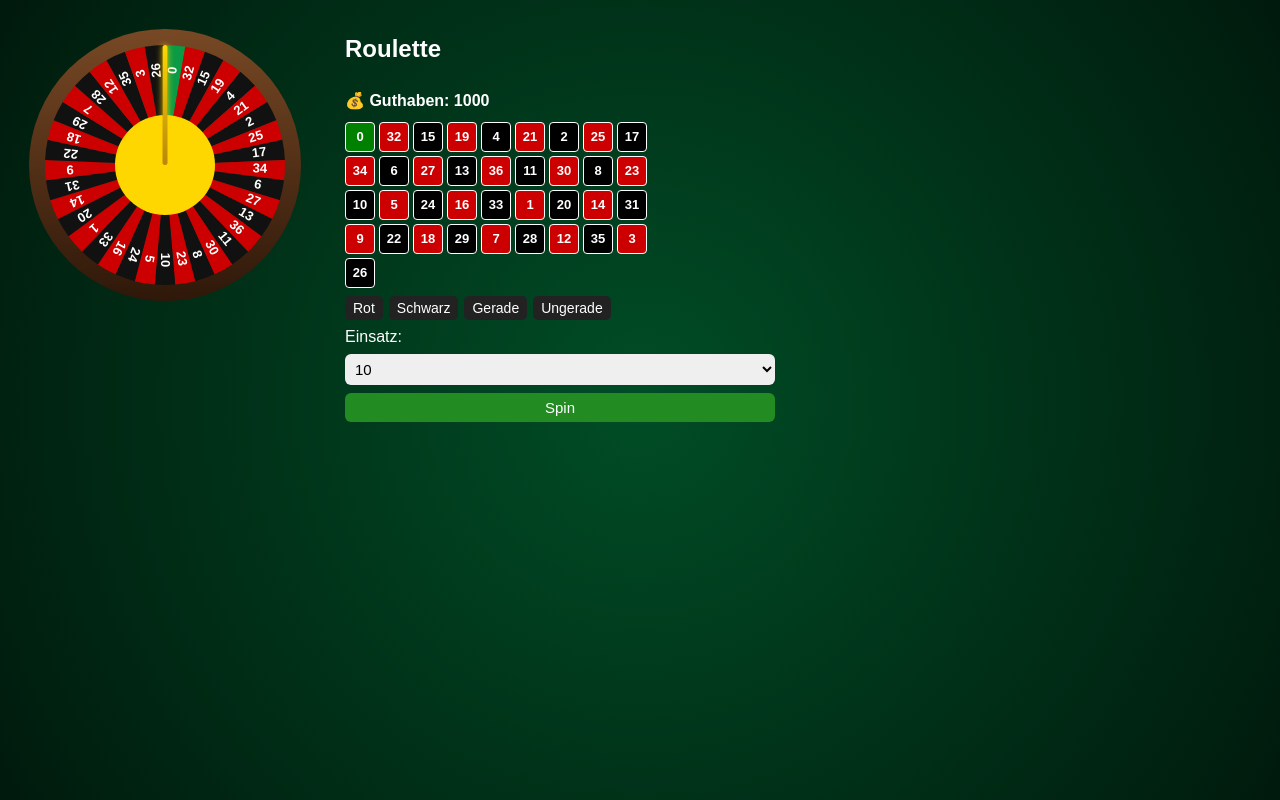
After one commit to coan988/student-gambling-site, a Django app: page /casino/roulette/ in a window 1280 px wide. The commit adds this page. Run offline with Django 5.2, Linux system fonts and the light colour scheme.

Commit message:
html-Dateien testweise erstellt und miteinander verlinkt

```diff
--- /dev/null
+++ b/backend/casino/templates/roulette.html
@@ -0,0 +1,377 @@
+<!DOCTYPE html>
+<html lang="de">
+<head>
+<meta charset="utf-8" />
+<title>🎰 Roulette – Nadel-basiertes Ergebnis</title>
+<style>
+  body {
+    margin: 0;
+    font-family: Arial, sans-serif;
+    background: radial-gradient(circle at center, #004d26, #001a0d);
+    color: white;
+    display: flex;
+    justify-content: flex-start;
+    align-items: flex-start;
+    height: 100vh;
+    overflow: hidden;
+  }
+
+  #game-container {
+    display: flex;
+    width: 100%;
+    padding: 15px;
+  }
+
+  #roulette-container {
+    position: relative;
+    width: 300px;
+    height: 300px;
+  }
+
+  canvas {
+    background: transparent;
+    border-radius: 50%;
+    display: block;
+  }
+
+  .needle {
+    position: absolute;
+    top: 50%;
+    left: 50%;
+    width: 5px;
+    height: 120px;
+    background: linear-gradient(#ffd700, #b8860b);
+    transform-origin: bottom center;
+    transform: translate(-50%, -100%) rotate(0deg);
+    border-radius: 3px;
+    box-shadow: 0 0 6px rgba(255,215,0,0.9);
+    pointer-events: none;
+    z-index: 5;
+  }
+
+  #controls {
+    margin-left: 30px;
+    display: flex;
+    flex-direction: column;
+    gap: 8px;
+    width: 430px;
+  }
+
+  #numbers {
+    display: grid;
+    grid-template-columns: repeat(9, 1fr);
+    gap: 4px;
+    max-width: 270px;
+  }
+
+  .number {
+    width: 28px;
+    height: 28px;
+    font-size: 13px;
+    line-height: 28px;
+    text-align: center;
+    font-weight: bold;
+    border: 1px solid white;
+    cursor: pointer;
+    border-radius: 4px;
+    user-select: none;
+  }
+
+  .number.red { background: #c00; color: white; }
+  .number.black { background: #000; color: white; }
+  .number.green { background: green; color: white; }
+  .number.selected { outline: 2px solid yellow; }
+
+  #betOptions {
+    display: flex;
+    gap: 6px;
+    flex-wrap: wrap;
+  }
+
+  .betType {
+    background: #222;
+    padding: 4px 8px;
+    border-radius: 5px;
+    cursor: pointer;
+    font-size: 14px;
+  }
+
+  .betType.selected {
+    background: #444;
+    outline: 2px solid yellow;
+  }
+
+  select, button {
+    font-size: 15px;
+    padding: 6px;
+    border-radius: 6px;
+    border: none;
+  }
+
+  button {
+    background: #228B22;
+    color: white;
+    cursor: pointer;
+  }
+
+  button[disabled] {
+    background: #5a845a;
+    opacity: 0.8;
+    cursor: default;
+  }
+
+  #result {
+    margin-top: 6px;
+    font-weight: bold;
+    font-size: 16px;
+    min-height: 28px;
+  }
+
+  #balance {
+    font-size: 16px;
+    font-weight: bold;
+    margin-bottom: 4px;
+  }
+</style>
+</head>
+<body>
+<div id="game-container">
+  <div id="roulette-container">
+    <canvas id="roulette" width="300" height="300"></canvas>
+    <div class="needle" id="needle"></div>
+  </div>
+
+  <div id="controls">
+    <h2>Roulette</h2>
+    <div id="balance">💰 Guthaben: 1000</div>
+
+    <div id="numbers"></div>
+
+    <div id="betOptions">
+      <div class="betType" data-type="red">Rot</div>
+      <div class="betType" data-type="black">Schwarz</div>
+      <div class="betType" data-type="even">Gerade</div>
+      <div class="betType" data-type="odd">Ungerade</div>
+    </div>
+
+    <label for="betAmount">Einsatz:</label>
+    <select id="betAmount">
+      <option value="10">10</option>
+      <option value="50">50</option>
+      <option value="100">100</option>
+      <option value="500">500</option>
+    </select>
+
+    <button id="spinBtn">Spin</button>
+    <div id="result"></div>
+  </div>
+</div>
+
+<script>
+const canvas = document.getElementById("roulette");
+const ctx = canvas.getContext("2d");
+const needle = document.getElementById("needle");
+const numbersDiv = document.getElementById("numbers");
+const spinBtn = document.getElementById("spinBtn");
+const resultDiv = document.getElementById("result");
+const balanceDiv = document.getElementById("balance");
+
+const radius = 120;
+
+const wheelOrder = [
+  0,32,15,19,4,21,2,25,17,34,6,
+  27,13,36,11,30,8,23,10,5,24,
+  16,33,1,20,14,31,9,22,18,29,
+  7,28,12,35,3,26
+];
+
+const redSet = new Set([1,3,5,7,9,12,14,16,18,19,21,23,25,27,30,32,34,36]);
+const colors = {};
+wheelOrder.forEach(n => {
+  if (n === 0) colors[n] = "green";
+  else if (redSet.has(n)) colors[n] = "red";
+  else colors[n] = "black";
+});
+
+let balance = 1000;
+let spinning = false;
+
+/* --- Zeichne Roulette-Scheibe (unverändert) --- */
+function drawWheel() {
+  const cx = canvas.width / 2, cy = canvas.height / 2;
+  const slice = 2 * Math.PI / wheelOrder.length;
+  ctx.clearRect(0, 0, canvas.width, canvas.height);
+
+  // Holzrahmen
+  ctx.beginPath();
+  ctx.arc(cx, cy, radius + 16, 0, 2 * Math.PI);
+  const wood = ctx.createLinearGradient(0, 0, 0, canvas.height);
+  wood.addColorStop(0, "#7b4b26");
+  wood.addColorStop(1, "#2b1508");
+  ctx.fillStyle = wood;
+  ctx.fill();
+
+  for (let i = 0; i < wheelOrder.length; i++) {
+    const start = -Math.PI / 2 + i * slice;
+    const end = start + slice;
+
+    ctx.beginPath();
+    ctx.moveTo(cx, cy);
+    ctx.arc(cx, cy, radius, start, end);
+    ctx.closePath();
+    const col = colors[wheelOrder[i]];
+    ctx.fillStyle = col === "red" ? "#c00" : col === "black" ? "#111" : "#0b9a45";
+    ctx.fill();
+
+    ctx.save();
+    ctx.translate(cx, cy);
+    ctx.rotate(start + slice / 2);
+    ctx.textAlign = "center";
+    ctx.textBaseline = "middle";
+    ctx.fillStyle = "white";
+    ctx.font = "bold 13px Arial";
+    ctx.fillText(wheelOrder[i], radius - 25, 0);
+    ctx.restore();
+  }
+
+  ctx.beginPath();
+  ctx.arc(cx, cy, 50, 0, Math.PI * 2);
+  ctx.fillStyle = "gold";
+  ctx.fill();
+}
+
+/* --- Zahl-Buttons (unverändert) --- */
+function buildNumbers() {
+  wheelOrder.forEach(n => {
+    const div = document.createElement("div");
+    div.className = "number " + colors[n];
+    div.textContent = n;
+    div.dataset.num = n;
+    div.onclick = () => {
+      document.querySelectorAll(".number").forEach(e => e.classList.remove("selected"));
+      document.querySelectorAll(".betType").forEach(e => e.classList.remove("selected"));
+      div.classList.add("selected");
+    };
+    numbersDiv.appendChild(div);
+  });
+}
+
+/* --- Bet-Options (unverändert) --- */
+document.querySelectorAll(".betType").forEach(b => {
+  b.onclick = () => {
+    document.querySelectorAll(".betType").forEach(x => x.classList.remove("selected"));
+    document.querySelectorAll(".number").forEach(x => x.classList.remove("selected"));
+    b.classList.add("selected");
+  };
+});
+
+/* --- Spin-Funktion (Überarbeitet) --- */
+spinBtn.onclick = () => {
+  if (spinning) return;
+  const bet = parseInt(document.getElementById("betAmount").value);
+  if (balance < bet) {
+    resultDiv.textContent = "❌ Nicht genug Guthaben!";
+    return;
+  }
+
+  const selectedNumber = document.querySelector(".number.selected");
+  const selectedType = document.querySelector(".betType.selected");
+
+  if (!selectedNumber && !selectedType) {
+    resultDiv.textContent = "Bitte Zahl oder Kategorie wählen!";
+    return;
+  }
+
+  spinning = true;
+  spinBtn.disabled = true;
+  resultDiv.textContent = "Spinne...";
+  balance -= bet;
+  balanceDiv.textContent = "💰 Guthaben: " + balance;
+
+  // 1. Zufällige Endposition bestimmen
+  const randomAngle = Math.random() * 360; // Ein Winkel zwischen 0 und 360 Grad
+  const fullSpins = 5 * 360;
+  // Die Nadel dreht sich mindestens 5 volle Runden plus den zufälligen Winkel
+  const totalRotation = fullSpins + randomAngle;
+
+  const duration = 4000;
+  const start = performance.now();
+
+  function easeOutCubic(t) { return 1 - Math.pow(1 - t, 3); }
+
+  function frame(now) {
+    const elapsed = now - start;
+    const progress = Math.min(1, elapsed / duration);
+    const eased = easeOutCubic(progress);
+    const current = totalRotation * eased; // Aktueller Rotationswinkel
+    needle.style.transform = `translate(-50%,-100%) rotate(${current}deg)`;
+
+    if (progress < 1) {
+      requestAnimationFrame(frame);
+    } else {
+      // 2. Finale Zahl anhand des tatsächlichen Endwinkels ermitteln (current)
+      const slice = 360 / wheelOrder.length;
+      // Der finale Winkel, bereinigt auf 0-360 Grad
+      // Die Drehung ist im Uhrzeigersinn, aber die Index-Zählung ist gegen den Uhrzeigersinn.
+      // Außerdem zeigt die Nadel nach oben (-90 Grad zur 0-Achse).
+      const finalAngle = (current % 360 + 360) % 360;
+
+      // Wichtig: Die Roulette-Scheibe ist so gezeichnet, dass die Zahl **entgegengesetzt**
+      // zur Nadelposition steht. Die Nadel zeigt nach oben (270° im mathematischen Sinn, 0° im CSS),
+      // und die Sektoren sind gegen den Uhrzeigersinn angeordnet (0 ist im Osten).
+      // Die Logik für die Index-Berechnung muss angepasst werden,
+      // um den tatsächlichen Sektor unter der Nadel zu treffen.
+
+      // Wir berechnen, wie weit der Rotationswinkel **gegen** die Sektor-Anordnung liegt.
+      // Die Nadel (die oben steht) zeigt auf den Sektor, der um 90 Grad (oder 270 Grad, je nach Zählrichtung) versetzt ist.
+      // Die Formel: (Gesamtwinkel - 90°) % 360 / Scheibensegment-Größe.
+      // Wir nutzen 270 Grad, um die korrekte Position im Array (das bei 0/Osten startet) zu treffen.
+      const adjustedAngle = (finalAngle + 270) % 360;
+
+      // Math.floor ermittelt den Index des Sektors, auf dem der adjustierte Winkel liegt.
+      const index = Math.floor(adjustedAngle / slice);
+      const finalNumber = wheelOrder[index];
+
+      finishSpin(finalNumber, bet, selectedNumber, selectedType);
+      spinning = false;
+      spinBtn.disabled = false;
+    }
+  }
+
+  requestAnimationFrame(frame);
+};
+
+/* --- Gewinnermittlung (unverändert) --- */
+function finishSpin(num, bet, selNum, selType) {
+  const color = colors[num];
+  let win = 0, msg = `🎯 Zahl: ${num} (${color}) — `;
+
+  if (selNum) {
+    if (parseInt(selNum.dataset.num) === num) {
+      win = bet * 36;
+      msg += "Treffer! Gewinn " + win;
+    } else msg += "verloren.";
+  } else if (selType) {
+    const t = selType.dataset.type;
+    let success = false;
+    if (t === "red" && color === "red") success = true;
+    if (t === "black" && color === "black") success = true;
+    if (t === "even" && num !== 0 && num % 2 === 0) success = true;
+    if (t === "odd" && num !== 0 && num % 2 === 1) success = true;
+    if (success) {
+      win = bet * 2;
+      msg += "richtig! Gewinn " + win;
+    } else msg += "falsch.";
+  }
+
+  balance += win;
+  balanceDiv.textContent = "💰 Guthaben: " + balance;
+  resultDiv.textContent = msg;
+}
+
+/* --- Start (unverändert) --- */
+drawWheel();
+buildNumbers();
+</script>
+</body>
+</html>
--- /dev/null
+++ b/backend/casino/urls.py
@@ -0,0 +1,7 @@
+from django.urls import path
+from . import views
+
+urlpatterns = [
+    path('blackjack/', views.blackjack, name='blackjack'),
+    path('roulette/', views.roulette, name='roulette'),
+]
--- a/backend/casino/views.py
+++ b/backend/casino/views.py
@@ -1,5 +1,12 @@
 from django.shortcuts import render
+from django.urls import reverse
 
-# Create your views here.
-def casino(request):
+# Startseite
+def casino_starting_page(request):
     return render(request, 'casino_website.html')
+
+def blackjack(request):
+    return render(request, 'blackjack.html')
+
+def roulette(request):
+    return render(request, 'roulette.html')
--- a/backend/casino_backend/urls.py
+++ b/backend/casino_backend/urls.py
@@ -14,11 +14,12 @@ Including another URLconf
     1. Import the include() function: from django.urls import include, path
     2. Add a URL to urlpatterns:  path('blog/', include('blog.urls'))
 """
+from django.urls import path, include
 from django.contrib import admin
-from django.urls import path
-from casino.views import casino
+from casino.views import casino_starting_page
 
 urlpatterns = [
     path('admin/', admin.site.urls),
-    path('casino/', casino),
+    path('casino/', casino_starting_page),
+    path('casino/', include('casino.urls')),
 ]
```
Also changed, not shown: backend/casino/templates/blackjack.html (added, +238 -0 lines), backend/casino/templates/casino_website.html (+6 -19 lines), backend/casino/static/images/baccarat.png (added), backend/casino/static/images/blackjack.png (added), backend/casino/static/images/poker.png (added), backend/casino/static/images/roulette.png (added), 4 other files.
